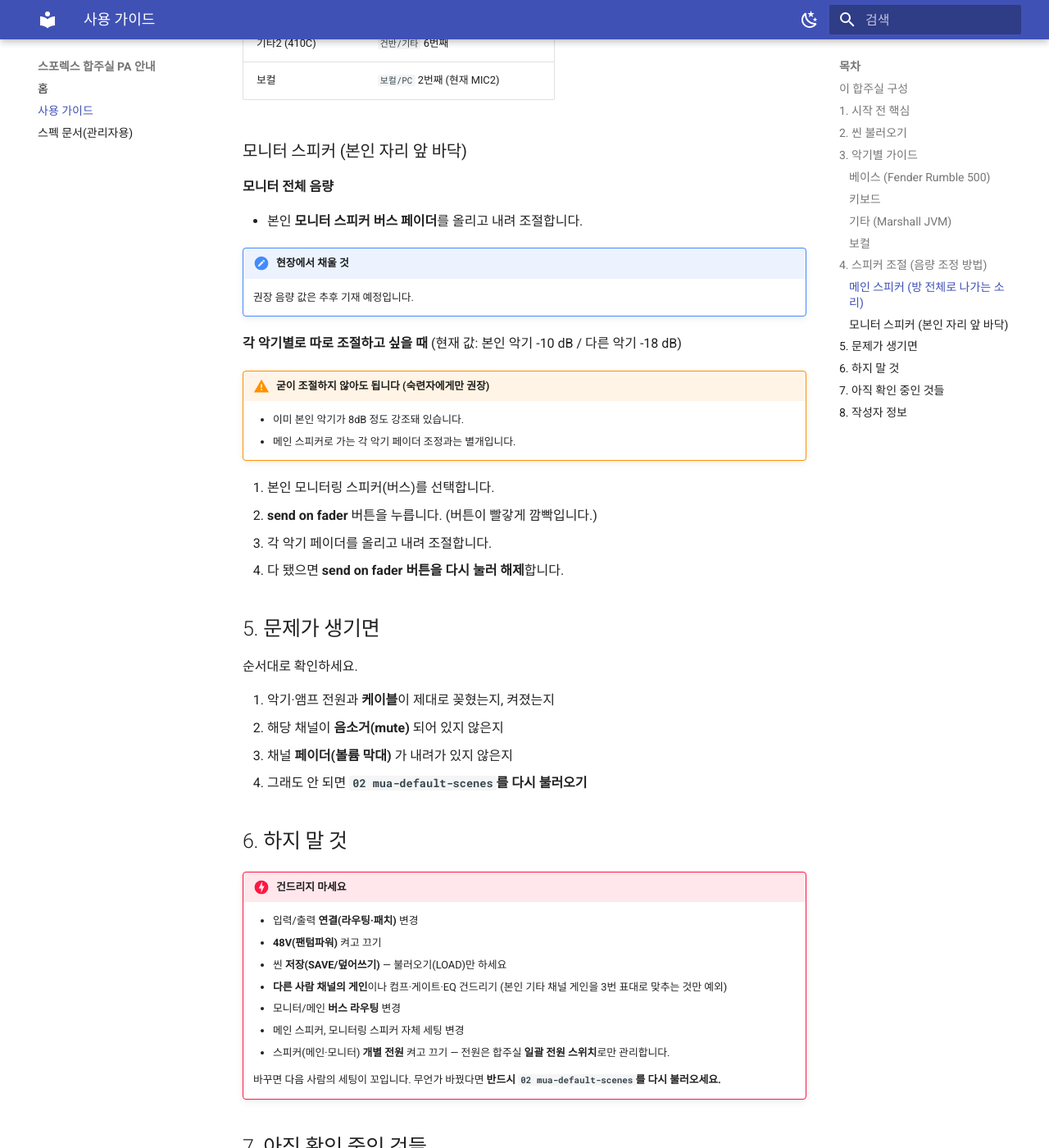
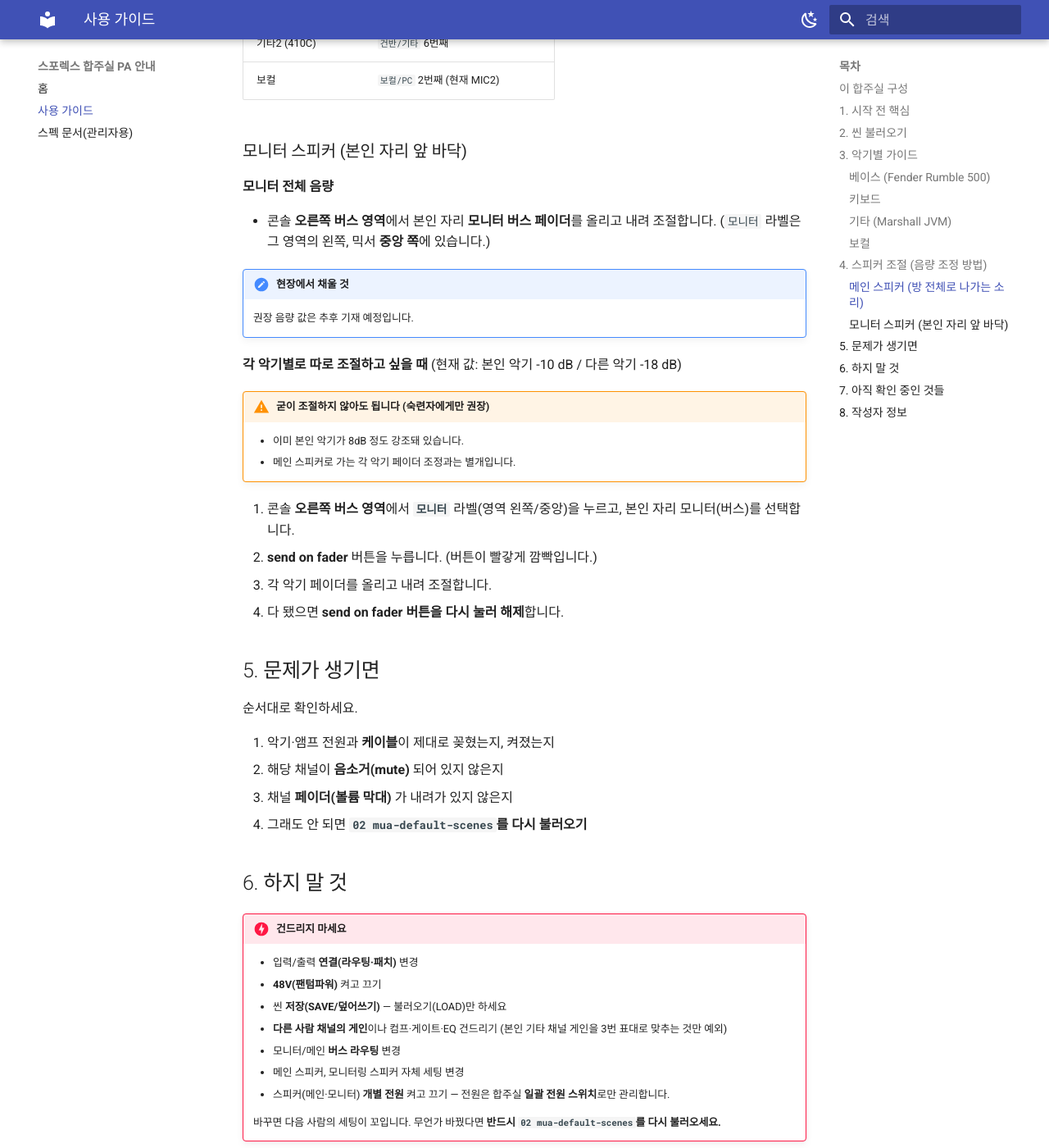
Before and after one commit to SingeonKim/mua-bandroom-guide, an MkDocs documentation site: the page built from docs/guide.md, in a window 1280 px wide and 1400 px high, scrolled down 4216 px. Shown: the whole window at 82% size. Built offline with MkDocs 1.6.1 and Material for MkDocs 9.7.7, drawn with Linux system fonts in a browser that asks for light colours; some of the changed text lies outside the part shown.

Commit message:
docs: monitor bus control location (right area) in guide; remove '문의' line in section 7; spec monitor distribution other-inst -15→-18 (bus master fader still pending)

```diff
--- a/docs/guide.md
+++ b/docs/guide.md
@@ -127,7 +127,7 @@
 
 **모니터 전체 음량**
 
-- 본인 **모니터 스피커 버스 페이더**를 올리고 내려 조절합니다.
+- 콘솔 **오른쪽 버스 영역**에서 본인 자리 **모니터 버스 페이더**를 올리고 내려 조절합니다. (`모니터` 라벨은 그 영역의 왼쪽, 믹서 **중앙 쪽**에 있습니다.)
 
 !!! note "현장에서 채울 것"
     권장 음량 값은 추후 기재 예정입니다.
@@ -138,7 +138,7 @@
     - 이미 본인 악기가 8dB 정도 강조돼 있습니다.
     - 메인 스피커로 가는 각 악기 페이더 조정과는 별개입니다.
 
-1. 본인 모니터링 스피커(버스)를 선택합니다.
+1. 콘솔 **오른쪽 버스 영역**에서 **`모니터`** 라벨(영역 왼쪽/중앙)을 누르고, 본인 자리 모니터(버스)를 선택합니다.
 2. **send on fader** 버튼을 누릅니다. (버튼이 빨갛게 깜빡입니다.)
 3. 각 악기 페이더를 올리고 내려 조절합니다.
 4. 다 됐으면 **send on fader 버튼을 다시 눌러 해제**합니다.
```
Also changed, not shown: other parts of docs/guide.md (+1 -1 lines), _workspace/spec-classification.md (+3 -3 lines), docs/spec.md (+9 -9 lines).
